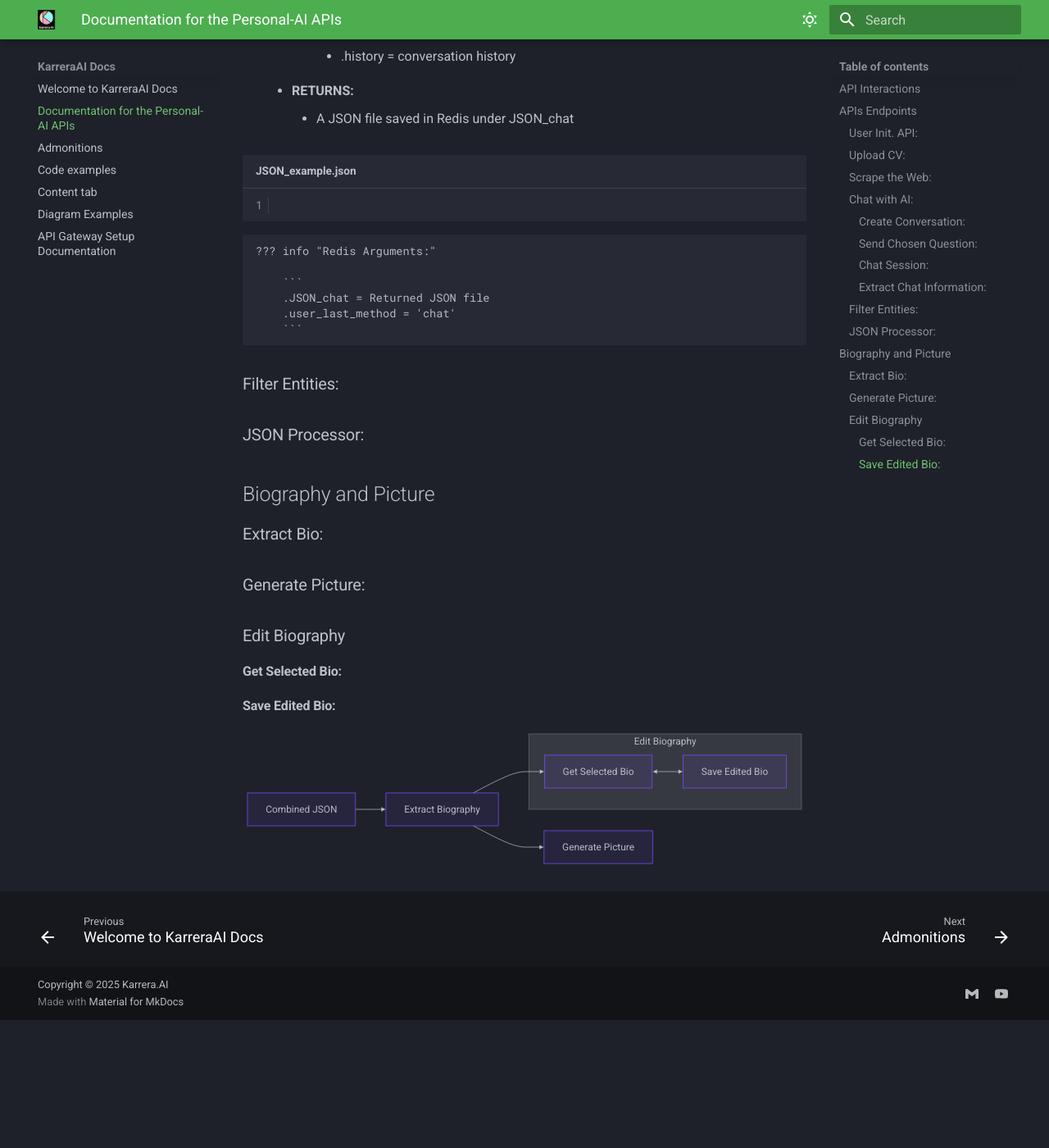
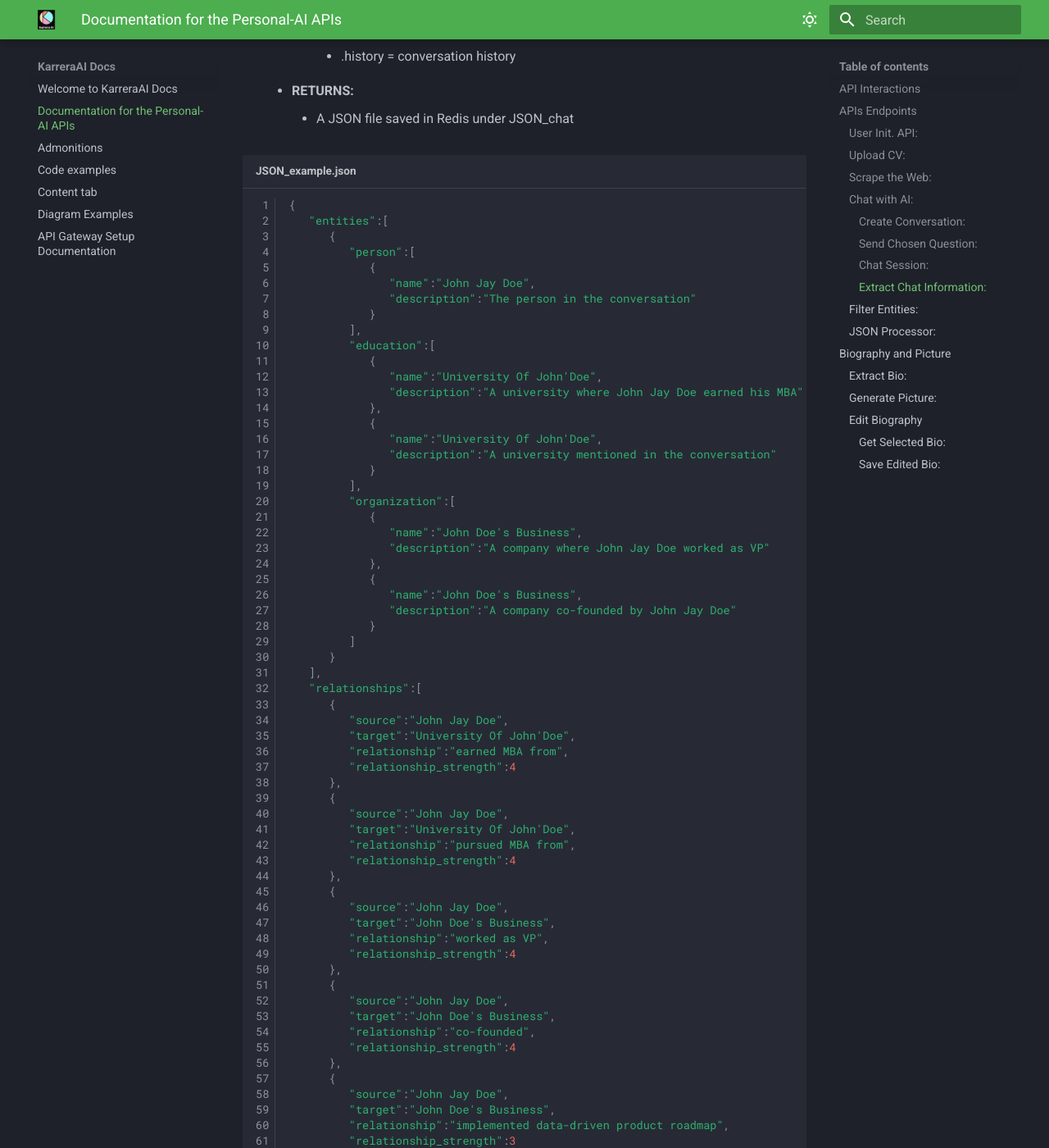
Before and after one commit to KarreraAI/knowledge-base, an MkDocs documentation site: the page built from docs/Personal-AI-APIs.md, in a window 1280 px wide and 1400 px high, scrolled down 9508 px. Shown: the whole window at 82% size. Built offline with MkDocs 1.6.1 and Material for MkDocs 9.7.7, drawn with Linux system fonts in a browser that asks for light colours; before the commit the page ends 10752 px from its top, so only the background shows below that; some of the changed text lies outside the part shown.

Commit message:
Update Personal-AI-APIs.md

````diff
--- a/docs/Personal-AI-APIs.md
+++ b/docs/Personal-AI-APIs.md
@@ -460,15 +460,85 @@ Extract a list of entities and relations from a conversation history.
         * A JSON file saved in Redis under JSON_chat
 
 ```py title="JSON_example.json" linenums="1"
-
+{
+   "entities":[
+      {
+         "person":[
+            {
+               "name":"John Jay Doe",
+               "description":"The person in the conversation"
+            }
+         ],
+         "education":[
+            {
+               "name":"University Of John'Doe",
+               "description":"A university where John Jay Doe earned his MBA"
+            },
+            {
+               "name":"University Of John'Doe",
+               "description":"A university mentioned in the conversation"
+            }
+         ],
+         "organization":[
+            {
+               "name":"John Doe's Business",
+               "description":"A company where John Jay Doe worked as VP"
+            },
+            {
+               "name":"John Doe's Business",
+               "description":"A company co-founded by John Jay Doe"
+            }
+         ]
+      }
+   ],
+   "relationships":[
+      {
+         "source":"John Jay Doe",
+         "target":"University Of John'Doe",
+         "relationship":"earned MBA from",
+         "relationship_strength":4
+      },
+      {
+         "source":"John Jay Doe",
+         "target":"University Of John'Doe",
+         "relationship":"pursued MBA from",
+         "relationship_strength":4
+      },
+      {
+         "source":"John Jay Doe",
+         "target":"John Doe's Business",
+         "relationship":"worked as VP",
+         "relationship_strength":4
+      },
+      {
+         "source":"John Jay Doe",
+         "target":"John Doe's Business",
+         "relationship":"co-founded",
+         "relationship_strength":4
+      },
+      {
+         "source":"John Jay Doe",
+         "target":"John Doe's Business",
+         "relationship":"implemented data-driven product roadmap",
+         "relationship_strength":3
+      },
+      {
+         "source":"John Jay Doe",
+         "target":"John Doe's Business",
+         "relationship":"identified market gap and created solution",
+         "relationship_strength":3
+      }
+   ]
+}
 ```
 
-    ??? info "Redis Arguments:"
+??? info "Redis Arguments:"
 
-        ```
-        .JSON_chat = Returned JSON file
-        .user_last_method = 'chat'
-        ```
+    ```
+    .JSON_chat = Returned JSON file
+    .user_last_method = 'chat'
+    ```
+
 ### Filter Entities:
 
 ### JSON Processor:
````
Also changed, not shown: other parts of docs/Personal-AI-APIs.md (+1 -1 lines).
